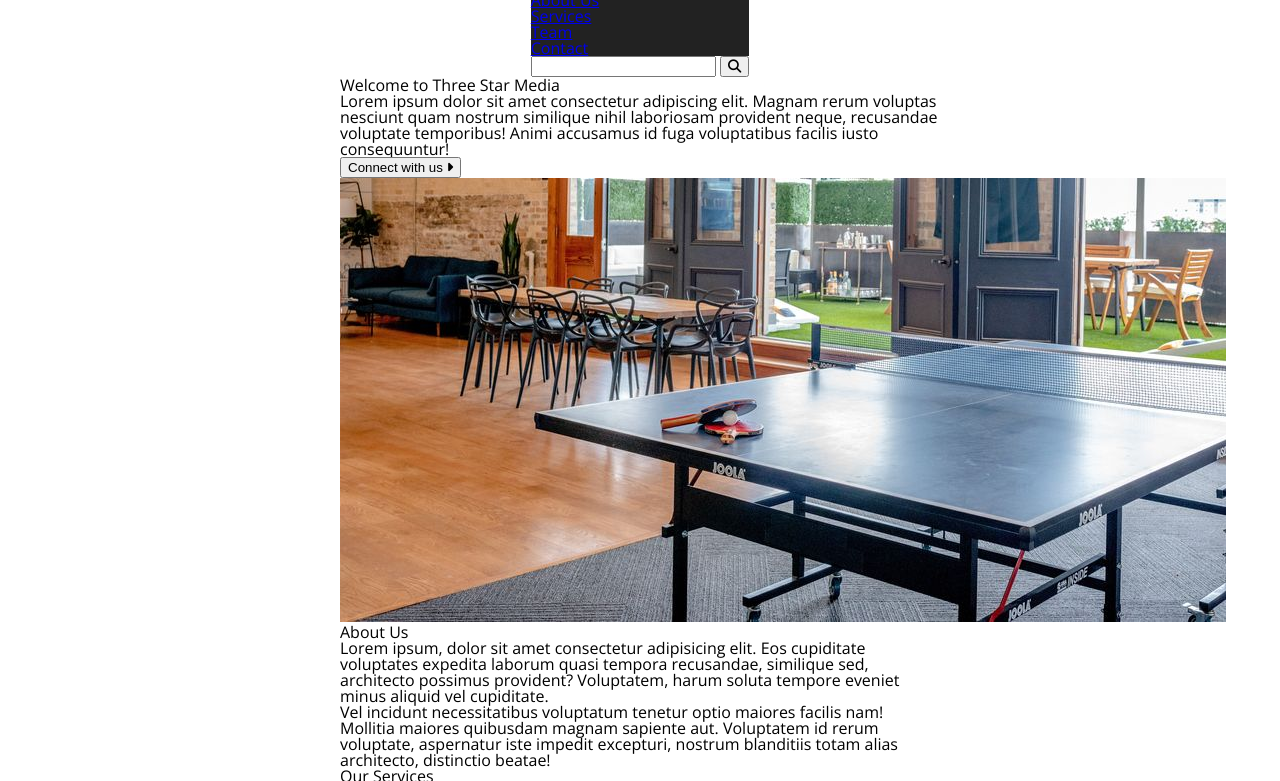
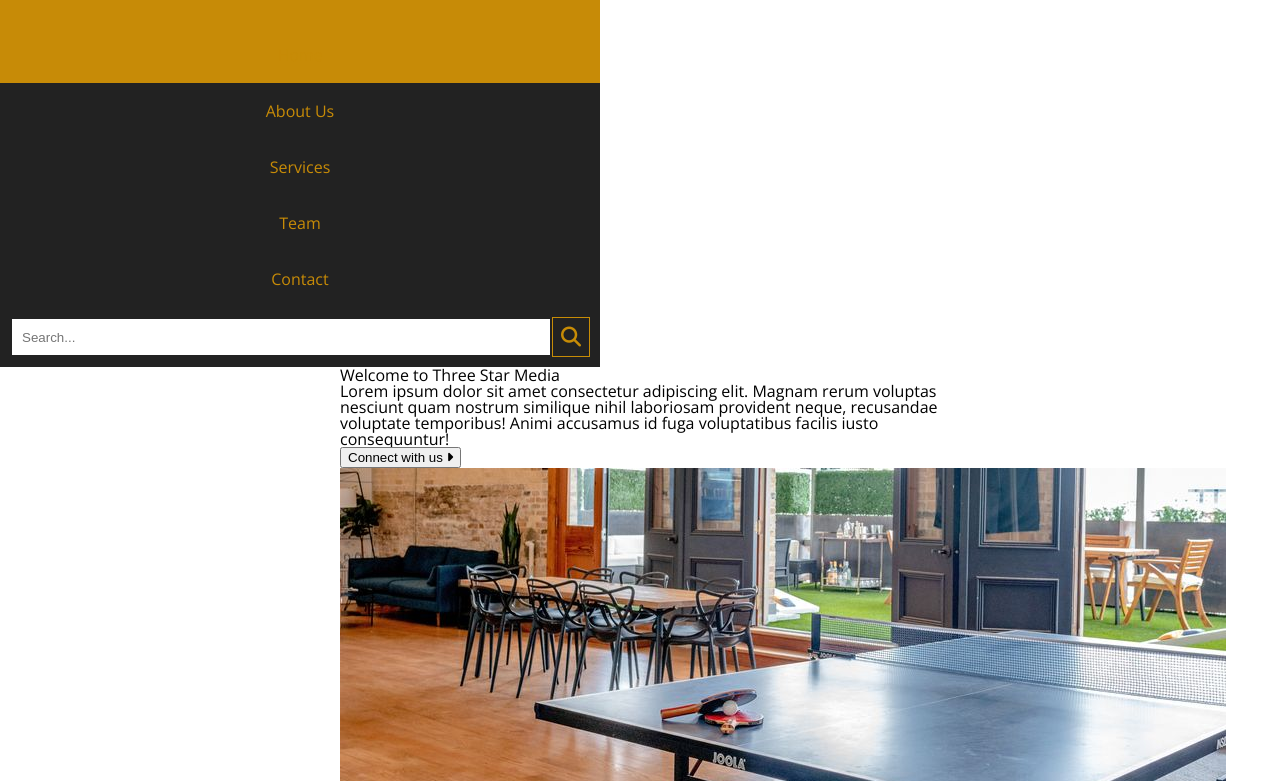
Before and after one commit to Gara0066/practice, a plain HTML site: page index.html in a window 1280 px wide. Shown: the part 123-904 px from the top of the page. Drawn offline with nearby package versions, Linux system fonts and the light colour scheme.

Commit message:
adds attribute to search

```diff
--- a/index.html
+++ b/index.html
@@ -26,8 +26,10 @@
                     <li><a href="#">Contact</a></li>
                 </ul>
                 <form>
-                    <input type="search">
-                    <button><i class="fa-sharp fa-solid fa-magnifying-glass"></i></button>
+                    <div class="search-bar">
+                        <input type="search" placeholder="Search...">
+                        <button class="searchButton"><i class="fa-sharp fa-solid fa-magnifying-glass"></i></button>
+                    </div>
                 </form>
             </div> <!-- end container -->
         </nav>
--- a/main.css
+++ b/main.css
@@ -10,11 +10,59 @@ html{
 body {
     font-family: 'Open Sans', sans-serif;
 }
+
+#logo {
+    position: absolute;
+    margin-top: 10px;
+    margin-left: 35px;
+}
 nav{
     list-style-type: none;
-    display: flex;
+    background-color: #222;
+    max-width: 600px;
+
 }
 
-ul {
+nav ul {
+    background-color: #222;
+    text-align: center;
+
+
+
+}
+nav ul li:first-child {
+    background-color: #c78b07;
+    padding-top: 150px;
+
+}
+nav ul li a {
+    text-decoration: none;
+    color: #c78b07;
+    padding: 20px;
+    display: grid;
+
+}
+.search-bar {
+    display: flex;
+    position: relative;
+    padding: 10px;
     background-color: #222;
 }
+input[type='search'] {
+    width: 100%;
+    border: 2px solid #222;
+    height: 40px;
+    outline: none;
+    padding: 10px;
+    margin-right: 0 auto;
+}
+
+.searchButton {
+    width: 40px;
+    height: 40px;
+    border: 1px solid #c78c06;
+    background: #222;
+    color: #c78c06;
+    cursor: pointer;
+    font-size: 20px;
+}
```
